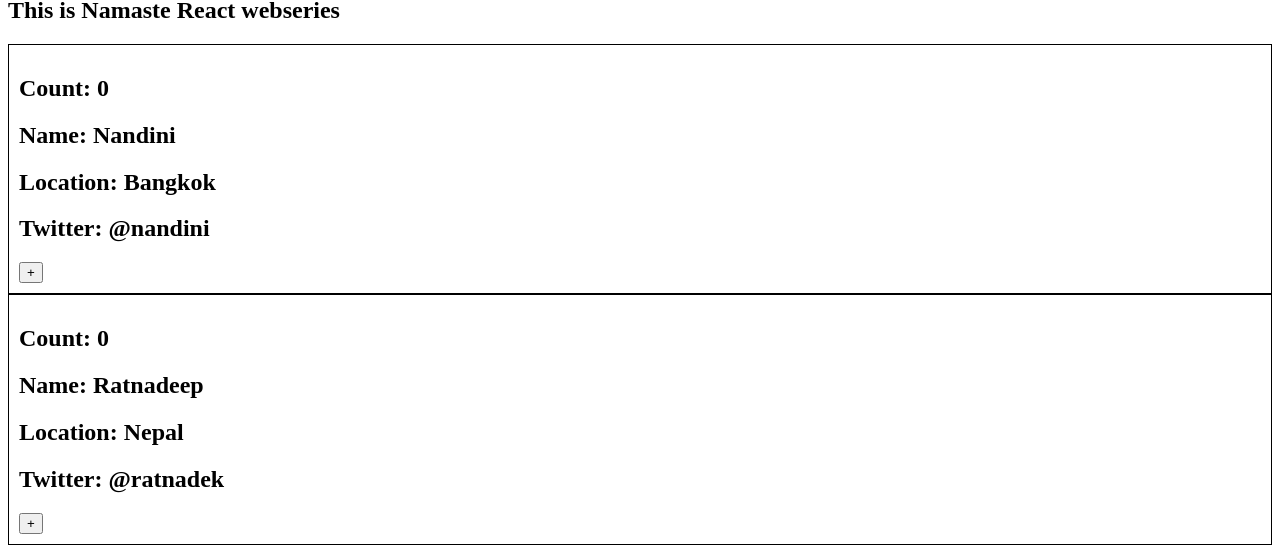
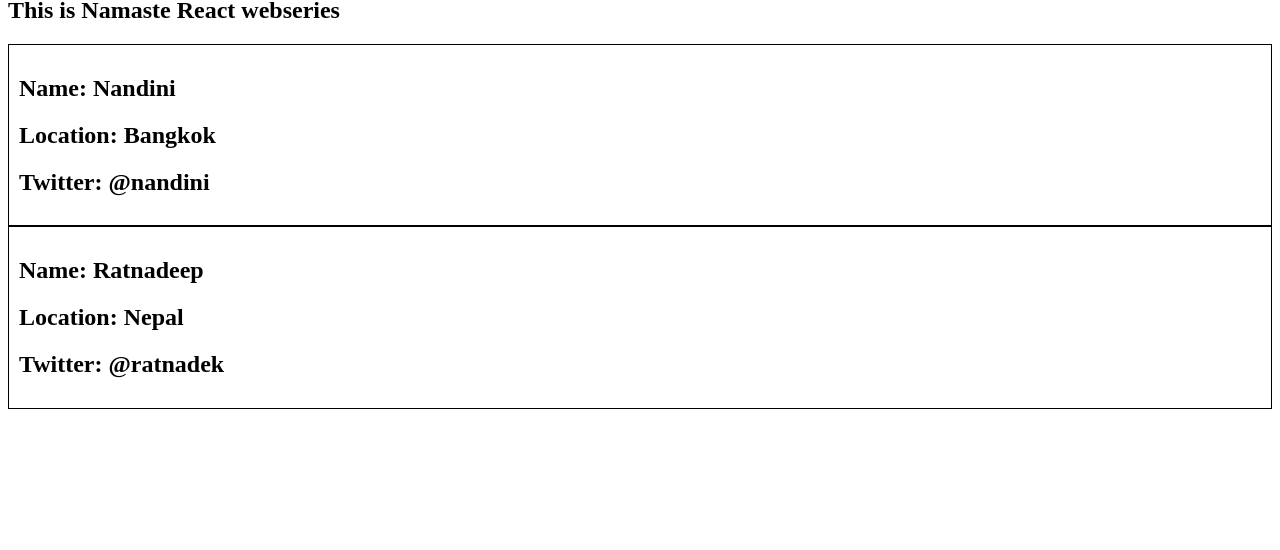
Before and after one commit to deepnitk/NamasteDev, a React (Vite) app in the folder namaste-react/: page /about in a window 1280 px wide. Shown: the part 247-797 px from the top of the page. Built offline with nearby package versions, Linux system fonts and the light colour scheme.

Commit message:
Remove logs and count variable handling

```diff
--- a/namaste-react/src/components/User.js
+++ b/namaste-react/src/components/User.js
@@ -2,12 +2,7 @@ import { useState } from "react";
 
 const User = (props) => {
 
-    const [count, setCount] = useState(0);
-    const [count2, setCount2] = useState(1);
-
     return <div className="userCard">
-            <h2>Count: {count}</h2>
-            <h2>Count 2: {count2}</h2>
             <h2>Name: {props.name}</h2>
             <h2>Location: {props.location}</h2>
             <h2>Twitter: {props.twitter}</h2>
--- a/namaste-react/src/components/UserClass.js
+++ b/namaste-react/src/components/UserClass.js
@@ -4,46 +4,18 @@ class UserClass extends React.Component {
 
     constructor(props) {
         super(props);
-        this.state = {
-            count: 0,
-        };
-        console.log(this.props.name + ' child constructor is called')
     }
 
-    componentDidMount() {
-        console.log(this.props.name + ' child component coponentDidmount called');
-    }
 
     render() {
-        console.log(this.props.name + ' render method is called');
         const {name, location, twitter} = this.props;
-        const {count, count2} = this.state;
         return <div className="userCard">
-            <h2>Count: {this.state.count}</h2>
             <h2>Name: {name}</h2>
             <h2>Location: {location}</h2>
             <h2>Twitter: {twitter}</h2>
-            <button onClick={()=> {
-                this.setState({
-                    count: this.state.count + 1
-                });
-            }}>+</button>
         </div>
     };
 }
 
-/*
-    -- Parent Costructor Method
-    -- Parent render method
-        -- Child1 constructor method
-        -- Child1 render method
-
-        -- Child2 constructor method
-        -- Child2 render method
-
-        -- Child1 conponentDidMount method
-        -- Child2  componentDidMount
-    -- Parent componentDidMount method
-*/
 
 export default UserClass;
```
